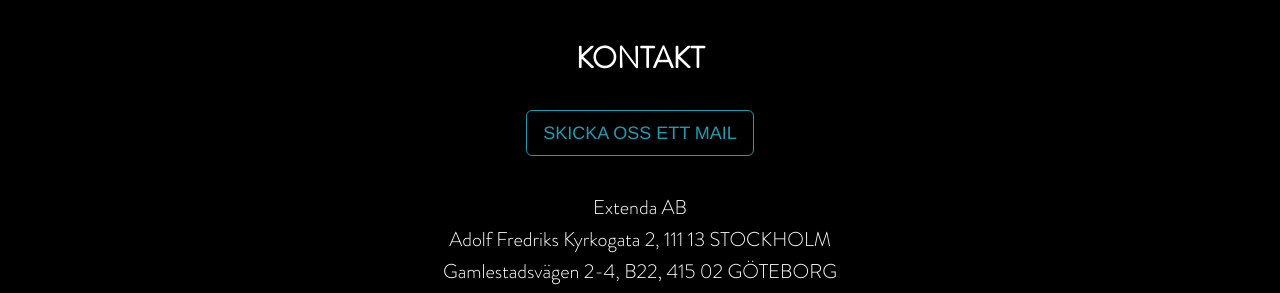
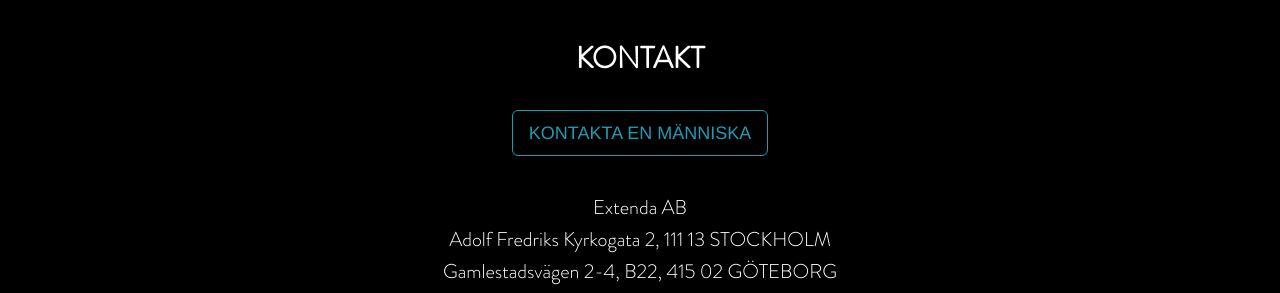
Before and after one commit to extendaexpress/extendaexpress.github.io, a Jekyll site: the page built from index.html, in a window 1280 px wide and 900 px high, scrolled down 3103 px. Shown: the part 414-707 px from the top of the window. Built offline with Jekyll 4.4.1, drawn with Linux system fonts in a browser that asks for light colours.

Commit message:
humour..

```diff
--- a/_includes/contact.html
+++ b/_includes/contact.html
@@ -3,7 +3,7 @@
   <div class="row">
     <div class="col-lg-8 col-lg-offset-2">
       <h2>Kontakt</h2>
-      <p><a href="mailto:express@extenda.se?Subject=Kontakt" class="btn btn-default btn-lg">Skicka oss ett mail</a></p>
+      <p><a href="mailto:express@extenda.se?Subject=Kontakt" class="btn btn-default btn-lg">Kontakta en människa</a></p>
       <p>Extenda AB<br/>
       Adolf Fredriks Kyrkogata 2, 111 13 STOCKHOLM<br/>
       Gamlestadsvägen 2-4, B22, 415 02 GÖTEBORG<br/>
```
